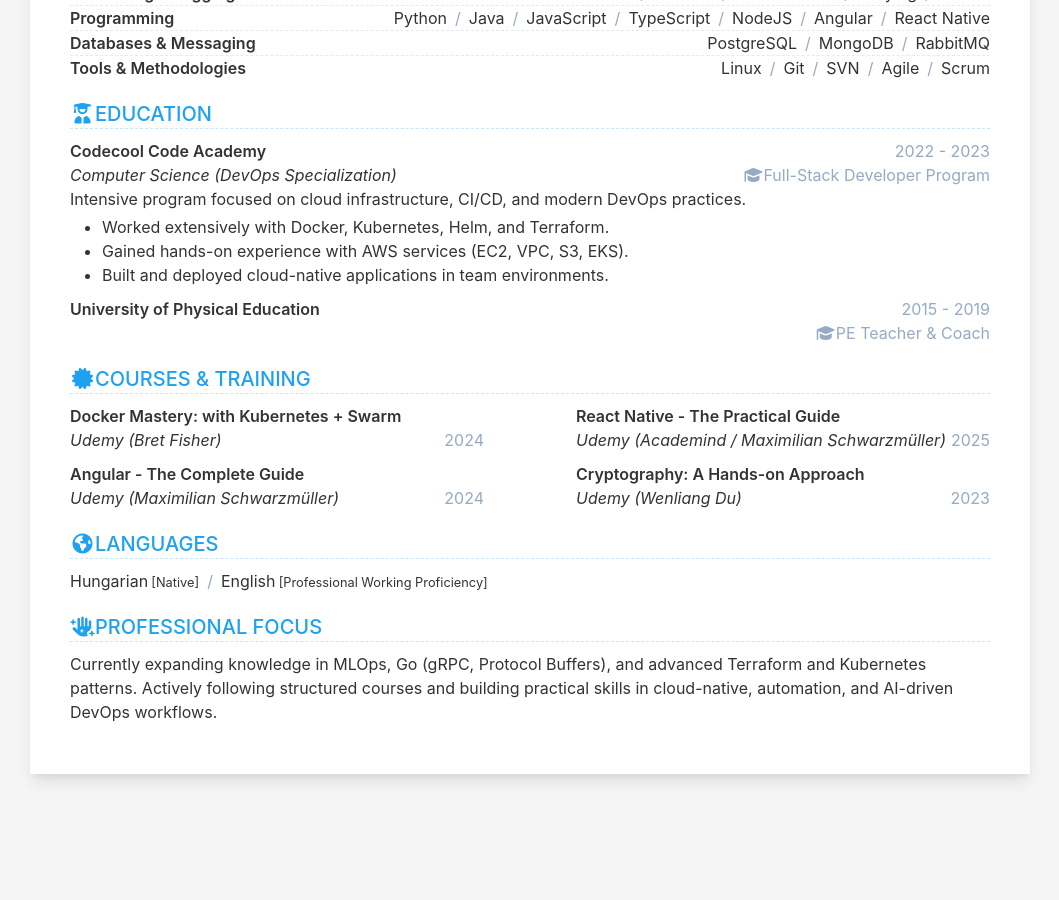
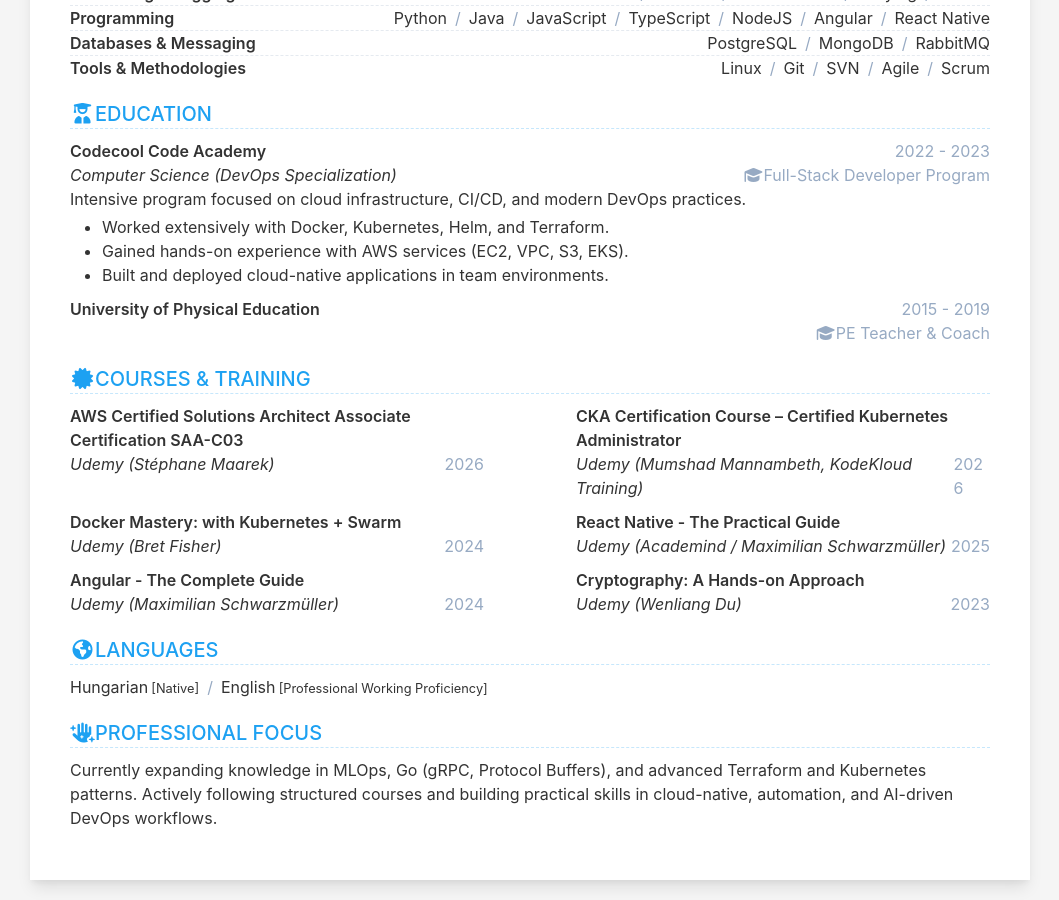
Before and after one commit to MattheWhite/online-resume, a Jekyll site: the page built from index.html, in a window 1280 px wide and 900 px high, scrolled down 1846 px. Shown: the whole window, without its empty margins (110-1169 px from the left). Built offline with Jekyll 4.4.1, drawn with Linux system fonts in a browser that asks for light colours; before the commit the page ends 2640 px from its top, so only the background shows below that.

Commit message:
Add new certification courses to data_personal_v3.yml
Added AWS Certified Solutions Architect and CKA Certification courses.

```diff
--- a/_data/data_personal_v3.yml
+++ b/_data/data_personal_v3.yml
@@ -193,6 +193,14 @@ certificate:
   order: 6
   title: Courses & Training
   items:
+    - name: "AWS Certified Solutions Architect Associate Certification SAA-C03"
+      issuer: Udemy (Stéphane Maarek)
+      date: 2026
+
+    - name: "CKA Certification Course – Certified Kubernetes Administrator"
+      issuer: Udemy (Mumshad Mannambeth, KodeKloud Training)
+      date: 2026
+
     - name: "Docker Mastery: with Kubernetes + Swarm"
       issuer: Udemy (Bret Fisher)
       date: 2024
```
